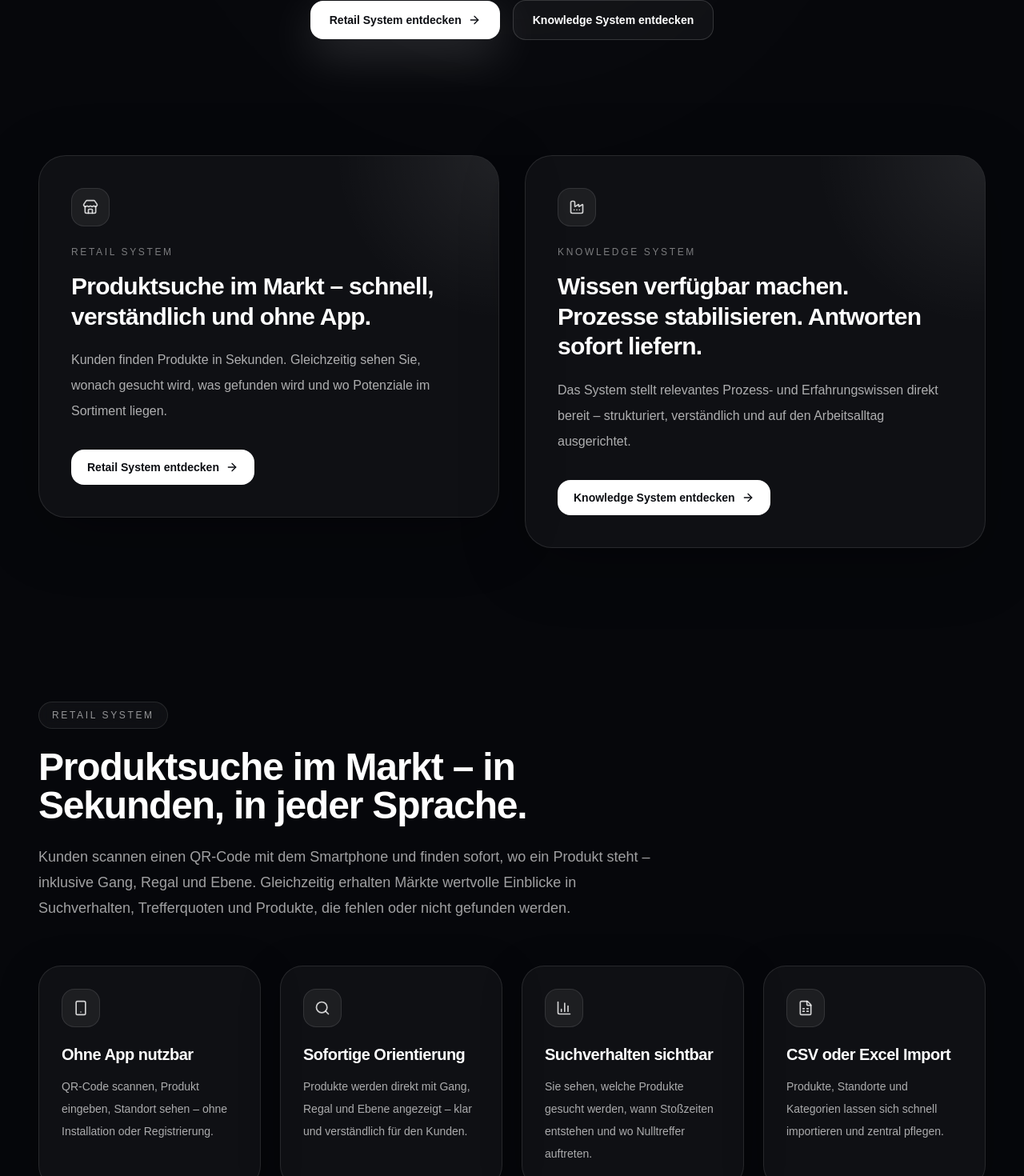
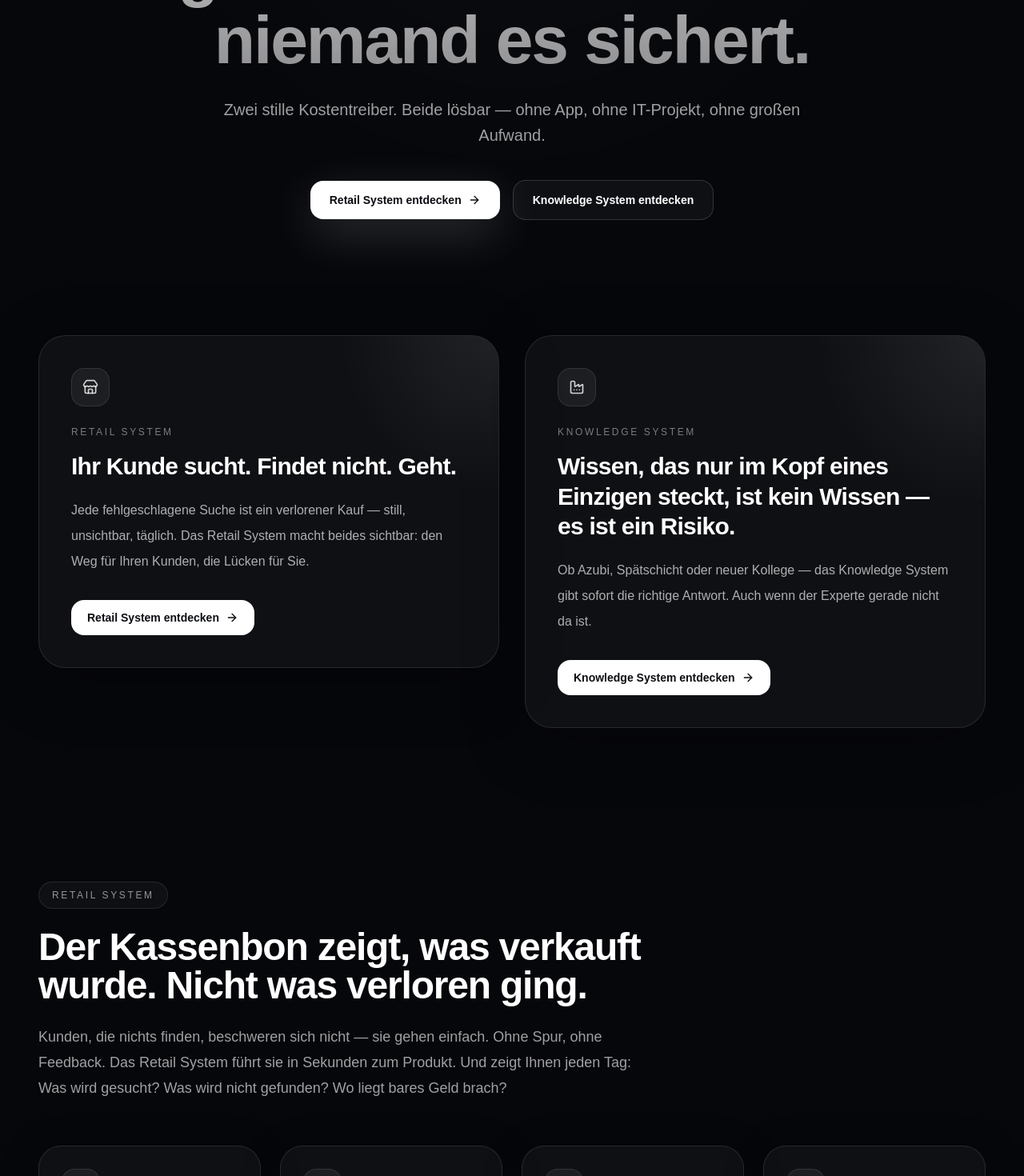
Before and after one commit to VvgStms/vevoga-systems, a Next.js app: page / in a window 1280 px wide. Shown: the part 620-2090 px from the top of the page at 80% size. Built offline with nearby package versions, Linux system fonts and the light colour scheme.

Commit message:
marketing copy update

```diff
--- a/app/page.tsx
+++ b/app/page.tsx
@@ -31,16 +31,16 @@ const splitCards = [
     id: "retail",
     icon: Store,
     eyebrow: "Retail System",
-    title: "Produktsuche im Markt – schnell, verständlich und ohne App.",
-    text: "Kunden finden Produkte in Sekunden. Gleichzeitig sehen Sie, wonach gesucht wird, was gefunden wird und wo Potenziale im Sortiment liegen.",
+    title: "Ihr Kunde sucht. Findet nicht. Geht.",
+    text: "Jede fehlgeschlagene Suche ist ein verlorener Kauf — still, unsichtbar, täglich. Das Retail System macht beides sichtbar: den Weg für Ihren Kunden, die Lücken für Sie.",
     cta: "Retail System entdecken",
   },
   {
     id: "knowledge",
     icon: Factory,
     eyebrow: "Knowledge System",
-    title: "Wissen verfügbar machen. Prozesse stabilisieren. Antworten sofort liefern.",
-    text: "Das System stellt relevantes Prozess- und Erfahrungswissen direkt bereit – strukturiert, verständlich und auf den Arbeitsalltag ausgerichtet.",
+    title: "Wissen, das nur im Kopf eines Einzigen steckt, ist kein Wissen — es ist ein Risiko.",
+    text: "Ob Azubi, Spätschicht oder neuer Kollege — das Knowledge System gibt sofort die richtige Antwort. Auch wenn der Experte gerade nicht da ist.",
     cta: "Knowledge System entdecken",
   },
 ];
@@ -48,61 +48,61 @@ const splitCards = [
 const retailFeatures = [
   {
     icon: Smartphone,
-    title: "Ohne App nutzbar",
-    text: "QR-Code scannen, Produkt eingeben, Standort sehen – ohne Installation oder Registrierung.",
+    title: "Kein Download. Keine Anmeldung. Einfach scannen.",
+    text: "Jeder Kunde — egal wie alt, egal mit welchem Handy — ist sofort drin. Keine Erklärung nötig. Keine Hürde.",
   },
   {
     icon: Search,
-    title: "Sofortige Orientierung",
-    text: "Produkte werden direkt mit Gang, Regal und Ebene angezeigt – klar und verständlich für den Kunden.",
+    title: "Direkt zum Regal. Ohne Personal. Ohne Umwege.",
+    text: "Kein Personal fragen. Kein langes Suchen. Der Kunde findet alleine — und das merkt er.",
   },
   {
     icon: BarChart3,
-    title: "Suchverhalten sichtbar",
-    text: "Sie sehen, welche Produkte gesucht werden, wann Stoßzeiten entstehen und wo Nulltreffer auftreten.",
+    title: "Null-Treffer sind keine Statistik — sie sind entgangener Umsatz.",
+    text: "Das Dashboard zeigt Ihnen täglich: Was suchen Kunden — und finden es nicht? Genau das gehört ins Sortiment.",
   },
   {
     icon: FileSpreadsheet,
-    title: "CSV oder Excel Import",
-    text: "Produkte, Standorte und Kategorien lassen sich schnell importieren und zentral pflegen.",
+    title: "In einer Stunde einsatzbereit. Heute noch.",
+    text: "Produktliste per CSV oder Excel importieren, QR-Code aufhängen — fertig. Keine IT-Abteilung. Kein Aufwand.",
   },
 ];
 
 const knowledgeFeatures = [
   {
     icon: MessageSquare,
-    title: "Direkte Antworten",
-    text: "Mitarbeitende erhalten schnell strukturierte Antworten auf Fehlerbilder, Maßnahmen und Prozessfragen.",
+    title: "Experte krank. Spätschicht. Niemand erreichbar. Kein Problem.",
+    text: "Fehlerbild eingeben — Ursache und Lösung sofort. Kein Warten. Kein Anruf. Kein Raten.",
   },
   {
     icon: Workflow,
-    title: "Strukturiertes Prozesswissen",
-    text: "Abläufe werden schrittweise dargestellt, statt nur lose Informationen oder einzelne Dokumente zu zeigen.",
+    title: "Derselbe Fehler zum dritten Mal? Nie wieder.",
+    text: "Wiederkehrende Fehlerbilder werden einmal gelöst und dauerhaft hinterlegt — damit niemand mehr von vorne anfangen muss.",
   },
   {
     icon: Boxes,
-    title: "Produktbezogene Auswahl",
-    text: "Wissen bleibt sauber produktbezogen und damit greifbar – statt in allgemeinen Chatverläufen zu verschwimmen.",
+    title: "Auch der Azubi findet sofort die richtige Antwort.",
+    text: "Schritt für Schritt durch jeden Prozess — präzise, produktbezogen, für jeden verständlich. Ohne auf jemanden warten zu müssen.",
   },
   {
     icon: Cpu,
-    title: "API-basierte Integration",
-    text: "Aktuell ist das System als API-Variante gedacht und kann in bestehende Abläufe oder Oberflächen eingebunden werden.",
+    title: "Ihr bester Mann geht bald in Rente. Sein Wissen bleibt.",
+    text: "Was jahrelang nur im Kopf einer Person steckte, wird gesichert — bevor sie geht. Nicht danach.",
   },
 ];
 
 const advantages = [
   {
-    title: "Klarer Nutzen",
-    text: "Keine abstrakten Systeme, sondern konkrete Lösungen für echte operative Herausforderungen.",
+    title: "Kein Konzept. Ein Ergebnis.",
+    text: "Sie sehen sofort was es bringt — keine langen Präsentationen, keine Versprechen auf Papier.",
   },
   {
-    title: "Verständlich aufgebaut",
-    text: "Sowohl im Markt als auch im Betrieb steht eine einfache Nutzung im Vordergrund – nicht technische Komplexität.",
+    title: "Jeder kann es — sofort.",
+    text: "Keine Schulung. Keine IT-Kenntnisse. Keine Geduld nötig. Im Markt wie im Betrieb.",
   },
   {
-    title: "Praxisnah entwickelt",
-    text: "Vevoga Systems entsteht aus realen Anforderungen aus Einzelhandel und Industrie – nicht aus Theorie.",
+    title: "Aus der Praxis — nicht aus dem Labor.",
+    text: "Entwickelt an echten Problemen aus Einzelhandel und Fertigung. Nicht am Whiteboard.",
   },
 ];
 
@@ -110,26 +110,26 @@ const retailShowcase = [
   {
     src: "/retail-kundenansicht.png",
     eyebrow: "Kundenansicht",
-    title: "Produkt gefunden – sofort mit Standortangabe.",
-    text: "Der Kunde sieht direkt, wo sich das gesuchte Produkt befindet – inklusive Gang, Regal und Ebene.",
+    title: "Produkt gefunden — der Kunde sieht sofort wo es steht.",
+    text: "Gang, Regal und Ebene auf einen Blick — klar, direkt, ohne Erklärung. Dies ist ein Ausschnitt. Das vollständige System zeigen wir Ihnen gerne persönlich.",
   },
   {
     src: "/retail-statistik.png",
     eyebrow: "Statistik",
-    title: "Suchanfragen und Trefferquote auf einen Blick.",
-    text: "Das Dashboard macht sichtbar, wie häufig gesucht wird und wie hoch die Treffer- oder Nulltrefferquote im Markt ist.",
+    title: "Wie viele Kunden haben heute nicht gefunden, was sie gesucht haben?",
+    text: "Das Dashboard macht sichtbar, wie häufig gesucht wird und wie hoch die Treffer- oder Nulltrefferquote im Markt ist. Dies ist ein Ausschnitt. Das vollständige System zeigen wir Ihnen gerne persönlich.",
   },
   {
     src: "/retail-analyse.png",
     eyebrow: "Analyse",
-    title: "Trends erkennen statt nur Verkäufe auszuwerten.",
-    text: "Treffer und Nulltreffer lassen sich über Zeiträume vergleichen – für bessere Entscheidungen im Sortiment.",
+    title: "Nicht was verkauft wurde — sondern was gesucht und nicht gefunden wurde.",
+    text: "Treffer und Nulltreffer lassen sich über Zeiträume vergleichen — für bessere Entscheidungen im Sortiment. Dies ist ein Ausschnitt. Das vollständige System zeigen wir Ihnen gerne persönlich.",
   },
   {
     src: "/retail-produkte.png",
     eyebrow: "Verwaltung",
-    title: "CSV oder Excel importieren und sofort starten.",
-    text: "Produktdaten, Gänge, Regale und Kategorien werden zentral gepflegt und schnell übernommen.",
+    title: "Ihre Produkte rein — System läuft. Heute noch.",
+    text: "Produktdaten, Gänge, Regale und Kategorien werden zentral gepflegt und schnell übernommen. Dies ist ein Ausschnitt. Das vollständige System zeigen wir Ihnen gerne persönlich.",
   },
 ];
 
@@ -137,14 +137,14 @@ const knowledgeShowcase = [
   {
     src: "/knowledge-barcode.png",
     eyebrow: "Fehlerbeschreibung",
-    title: "Klare Maßnahmen statt unnötiger Rückfragen.",
-    text: "Ein Fehlerbild wie „Barcode nicht lesbar“ wird direkt mit Ursache und Maßnahme beantwortet – verständlich und umsetzbar.",
+    title: "Problem beschreiben — Lösung sofort. Kein Anruf beim Kollegen.",
+    text: "Ein Fehlerbild wie „Barcode nicht lesbar“ wird direkt mit Ursache und Maßnahme beantwortet — verständlich und umsetzbar. Dies ist ein Ausschnitt. Das vollständige System zeigen wir Ihnen gerne persönlich.",
   },
   {
     src: "/knowledge-prozess.png",
     eyebrow: "Prozessdarstellung",
-    title: "Komplexe Abläufe Schritt für Schritt aufbereitet.",
-    text: "Auch längere Prozessbeschreibungen bleiben strukturiert und produktbezogen abrufbar – genau dort, wo das Wissen gebraucht wird.",
+    title: "Auch der neue Kollege findet sich vom ersten Tag an zurecht.",
+    text: "Auch längere Prozessbeschreibungen bleiben strukturiert und produktbezogen abrufbar — genau dort, wo das Wissen gebraucht wird. Dies ist ein Ausschnitt. Das vollständige System zeigen wir Ihnen gerne persönlich.",
   },
 ];
 
@@ -399,14 +399,12 @@ export default function VevogaSystemsLandingPage() {
               transition={{ duration: 4.8, repeat: Infinity, ease: "easeInOut" }}
               style={{ backgroundSize: "100% 220%" }}
             >
-              Zwei Systeme. Ein Ziel.
+              Was Ihr Kunde nicht findet, kauft er woanders.
               <br />
-              Prozesse vereinfachen.
+              Was Ihr Mitarbeiter weiß, geht verloren — wenn niemand es sichert.
             </motion.h1>
             <p className="mx-auto mt-7 max-w-3xl text-lg leading-8 text-white/62 md:text-xl">
-              Von der Produktsuche im Markt bis zur schnellen Verfügbarkeit von Prozess-
-              und Erfahrungswissen im Betrieb: Vevoga Systems entwickelt Lösungen, die
-              sofort greifbar sind und im Alltag echten Nutzen schaffen.
+              Zwei stille Kostentreiber. Beide lösbar — ohne App, ohne IT-Projekt, ohne großen Aufwand.
             </p>
 
             <div className="mt-10 flex flex-wrap items-center justify-center gap-4">
@@ -441,13 +439,10 @@ export default function VevogaSystemsLandingPage() {
           <motion.div {...fadeUp} className="max-w-3xl">
             <SectionEyebrow>Retail System</SectionEyebrow>
             <h2 className="mt-6 text-4xl font-semibold tracking-tight md:text-5xl">
-              Produktsuche im Markt – in Sekunden, in jeder Sprache.
+              Der Kassenbon zeigt, was verkauft wurde. Nicht was verloren ging.
             </h2>
             <p className="mt-6 text-lg leading-8 text-white/62">
-              Kunden scannen einen QR-Code mit dem Smartphone und finden sofort, wo ein
-              Produkt steht – inklusive Gang, Regal und Ebene. Gleichzeitig erhalten
-              Märkte wertvolle Einblicke in Suchverhalten, Trefferquoten und Produkte,
-              die fehlen oder nicht gefunden werden.
+              Kunden, die nichts finden, beschweren sich nicht — sie gehen einfach. Ohne Spur, ohne Feedback. Das Retail System führt sie in Sekunden zum Produkt. Und zeigt Ihnen jeden Tag: Was wird gesucht? Was wird nicht gefunden? Wo liegt bares Geld brach?
             </p>
           </motion.div>
 
@@ -471,12 +466,10 @@ export default function VevogaSystemsLandingPage() {
           >
             <div className="max-w-3xl">
               <h3 className="text-3xl font-semibold tracking-tight">
-                Mehr Umsatz. Weniger Fragen. Klare Daten.
+                Mehr Umsatz kommt nicht immer von mehr Werbung. Manchmal reicht es, wenn der Kunde findet, was er sucht.
               </h3>
               <p className="mt-5 text-base leading-8 text-white/64">
-                Das Retail System verbindet schnelle Kundennavigation mit echter
-                Datentransparenz im Markt – verständlich, mehrsprachig und ohne unnötige
-                Hürden auf Kundenseite.
+                In jeder Sprache. Ohne App. Ohne Erklärung. Und Sie sehen endlich, was Ihnen bisher täglich entgangen ist.
               </p>
             </div>
           </motion.div>
@@ -489,13 +482,10 @@ export default function VevogaSystemsLandingPage() {
           <motion.div {...fadeUp} className="max-w-3xl">
             <SectionEyebrow>Knowledge System</SectionEyebrow>
             <h2 className="mt-6 text-4xl font-semibold tracking-tight md:text-5xl">
-              Wissen verfügbar machen. Prozesse stabilisieren. Antworten sofort liefern.
+              In jedem Betrieb gibt es Wissen, das nirgends steht — und trotzdem alles am Laufen hält.
             </h2>
             <p className="mt-6 text-lg leading-8 text-white/62">
-              In vielen Betrieben entsteht entscheidendes Wissen nicht in Dokumentationen,
-              sondern im Alltag – über Jahre aufgebaut und oft nur bei wenigen Personen
-              vorhanden. Das Knowledge System macht dieses Wissen strukturiert,
-              produktbezogen und direkt abrufbar.
+              Der Experte ist krank — die Maschine steht. Der Azubi steht alleine vor einem Problem — niemand ist erreichbar. Derselbe Fehler passiert zum dritten Mal — weil die Lösung nirgends steht. Das Knowledge System macht Schluss damit: Prozesswissen, Fehlerbilder und Abläufe — strukturiert, abrufbar, für jeden.
             </p>
           </motion.div>
 
@@ -519,12 +509,10 @@ export default function VevogaSystemsLandingPage() {
           >
             <div className="max-w-3xl">
               <h3 className="text-3xl font-semibold tracking-tight">
-                Das Wissen Ihrer besten Mitarbeiter – dauerhaft verfügbar.
+                Das Teuerste, was ein Betrieb verlieren kann, ist nicht die Maschine. Es ist das Wissen, wie man sie repariert.
               </h3>
               <p className="mt-5 text-base leading-8 text-white/64">
-                Das Knowledge System ist auf schnellen Zugriff, klare Antworten und saubere
-                Struktur ausgelegt – nicht auf komplizierte Technik. Aktuell wird die
-                Lösung als API-Variante angeboten.
+                Kein IT-Projekt. Kein Umbau. Das System lernt das Wissen Ihres Betriebs — und gibt es weiter, wann immer es gebraucht wird.
               </p>
             </div>
           </motion.div>
@@ -556,13 +544,10 @@ export default function VevogaSystemsLandingPage() {
             <div className="relative max-w-4xl">
               <SectionEyebrow>Pilotprojekte</SectionEyebrow>
               <h2 className="mt-6 text-3xl font-semibold tracking-tight md:text-5xl">
-                Gemeinsam im realen Einsatz testen und weiterentwickeln
+                Sie haben ein echtes Problem. Wir haben die Lösung. Testen wir es.
               </h2>
               <p className="mt-6 text-lg leading-8 text-white/66">
-                Ob Markt oder Betrieb: Wir suchen Unternehmen, die konkrete
-                Herausforderungen nicht nur verwalten, sondern unter realen Bedingungen
-                lösen möchten. Pilotpartner erhalten direkten Austausch, kurze Wege und
-                einen klaren Einblick in das System.
+                Kein langer Vertrag. Kein IT-Projekt. Sie bringen Ihr Problem — wir bringen das System. Direkt, schnell, ohne Bürokratie.
               </p>
               <a
                 href="#contact"
@@ -583,11 +568,10 @@ export default function VevogaSystemsLandingPage() {
             >
               <SectionEyebrow>Kontakt</SectionEyebrow>
               <h2 className="mt-6 text-3xl font-semibold tracking-tight md:text-5xl">
-                Lassen Sie uns über Ihr Vorhaben sprechen
+                Sprechen wir über Ihr Problem — nicht über Technik.
               </h2>
               <p className="mt-6 text-base leading-8 text-white/64">
-                Für Pilotprojekte, Rückfragen oder eine erste Einordnung erreichen Sie uns
-                direkt per E-Mail oder über das Kontaktformular.
+                Kurzes Gespräch. Ehrliche Einschätzung. Kein Verkaufsgespräch.
               </p>
 
               <div className="mt-8 rounded-[24px] border border-white/10 bg-[#0f1218] p-5">
```
